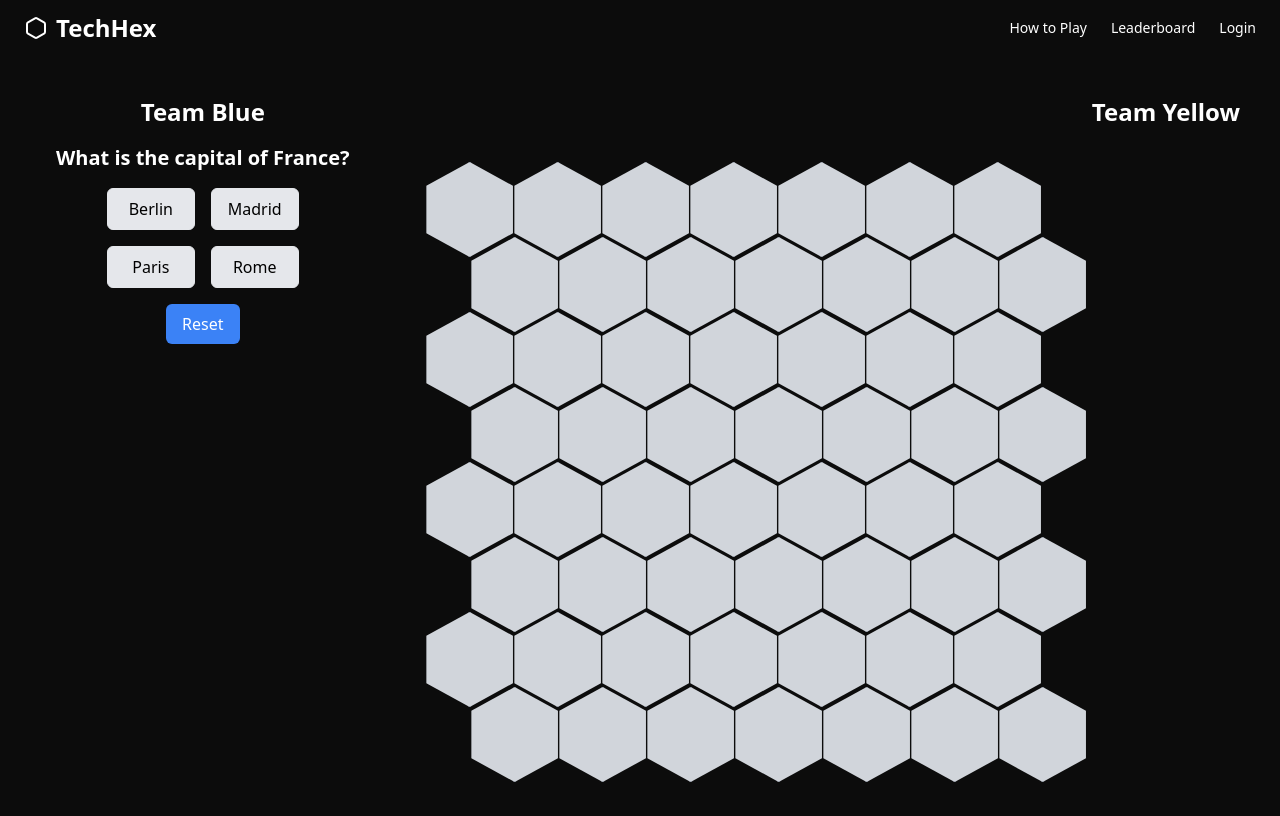
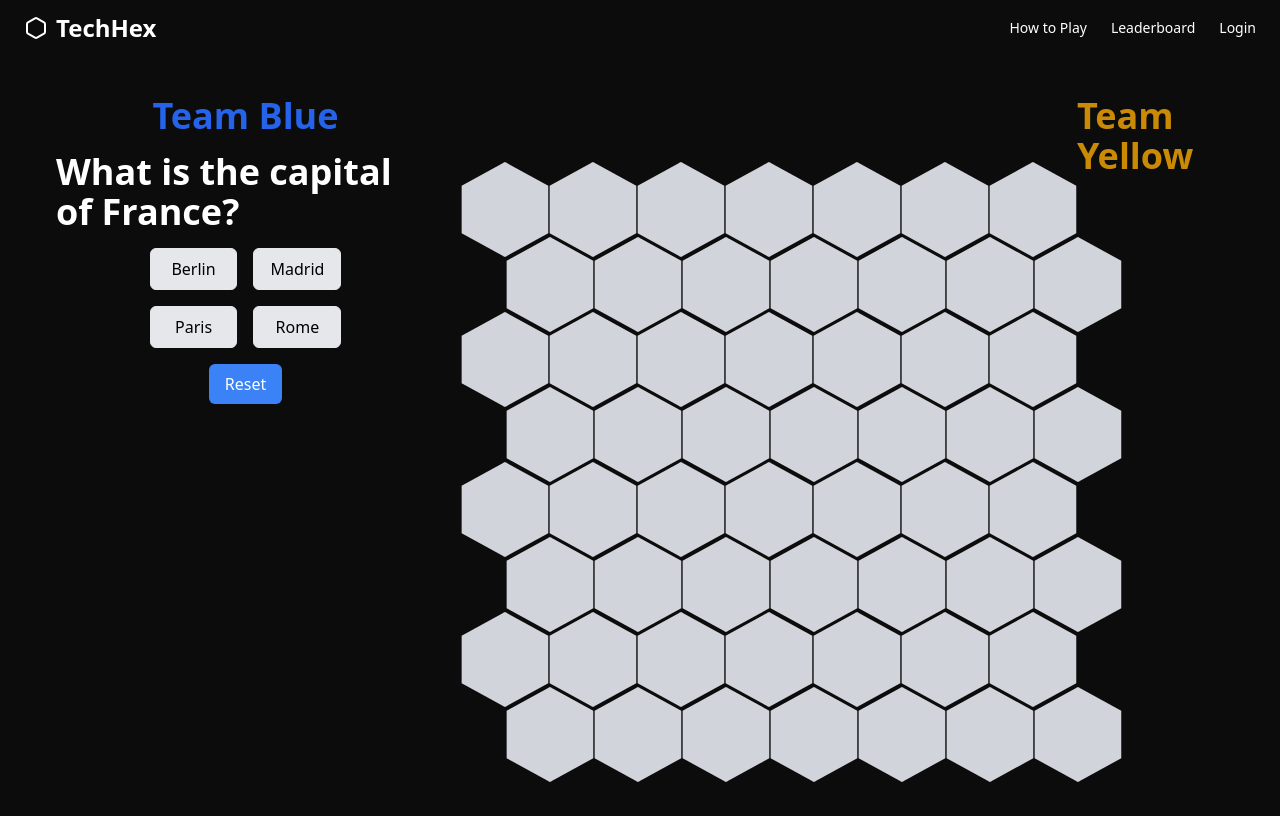
Before and after one commit to aarushicpandey0007/TECH_HEX, a React (Create React App) app: page / in a window 1280 px wide. Both pictures are taken after a click on the button "START PLAYING". Built offline with nearby package versions, Linux system fonts and the light colour scheme.

Commit message:
made the logic of multiplayer mode

```diff
--- a/src/components/custom/QuizComponent/index.tsx
+++ b/src/components/custom/QuizComponent/index.tsx
@@ -25,7 +25,7 @@ const QuizComponent: React.FC<QuizComponentProps> = ({
 }) => {
   return (
     <div className="quiz-container flex flex-col items-center p-4">
-      <h2 className="text-xl font-bold mb-4">{question.text}</h2>
+      <h2 className="text-4xl font-bold mb-4">{question.text}</h2>
       <div className="options grid grid-cols-2 gap-4 mb-4">
         {question.options.map((option, index) => (
           <button
@@ -42,9 +42,10 @@ const QuizComponent: React.FC<QuizComponentProps> = ({
         ))}
       </div>
 
-        <div className='text-green-400 text-xl'>
-         {msg}
-        </div>
+      <div className={msg === "correct!!" ? "text-green-400 text-xl" : msg === "Wrong answer" ? "text-red-600" : "text-blue-600"}>
+  {msg}
+</div>
+
 
       <button
         className="py-2 px-4 bg-blue-500 text-white rounded-md hover:bg-blue-600 transition-colors"
--- a/src/container/QuizConatiner/index.tsx
+++ b/src/container/QuizConatiner/index.tsx
@@ -21,10 +21,7 @@ const QuizContainer = () => {
   const [hexagonColors, setHexagonColors] = useState<HexagonColors>({}); // State to hold colors of hexagons
   const timeoutRef = useRef<NodeJS.Timeout | null>(null); // Use useRef to store timeout ID
   const lastHexagonId = useRef<string | null>(null); // Ref to store the last clicked hexagon ID
-  const [msg,setMsg]=useState<string | null>(null);
-  const [touch, setTouch] = useState<boolean | null>(false);
-
-
+  const [msg, setMsg] = useState<string | null>(null);
 
   const question: Question = {
     text: 'What is the capital of France?',
@@ -34,22 +31,16 @@ const QuizContainer = () => {
 
   const handleOptionClick = (option: string) => {
     setSelectedOption(option); // Update the selected option
-    console.log("Selected option:", option);
-
     const isCorrectOption = option === question.correctAnswer; // Check if the selected option is correct
     setIsCorrect(isCorrectOption);
-    console.log("Is correct option:", isCorrectOption); // Update the correctness state
 
-    // Check if there was a previous hexagon click event
     if (lastHexagonId.current) {
       const hexagonId = lastHexagonId.current; // Get the last clicked hexagon ID
-      console.log('Handle option - Last clicked hexagon ID:', hexagonId);
 
-      // Create a mock event to pass to handleHexClick
       const mockEvent = {
         currentTarget: {
           id: hexagonId,
-          style: {}, // You can initialize any styles you expect to manipulate
+          style: {}, // Initialize any styles you expect to manipulate
         },
       } as React.MouseEvent<HTMLDivElement>;
 
@@ -63,76 +54,78 @@ const QuizContainer = () => {
   const resetQuiz = () => {
     setSelectedOption(null); // Reset the selected option
     setIsCorrect(null); // Reset the correctness state
-
-    startTimer(); // Reset the timer to 5 seconds
-    setMsg("Now your Turn")
+    startTimer(); // Restart the timer for the next question
+    setMsg("Now your Turn");
   };
 
   // Function to handle hexagon clicks
   const handleHexClick = (e: React.MouseEvent<HTMLDivElement>, isCorrectOption: boolean | null) => {
-
-    setMsg("")
+    setMsg("");
     const hexagonId = e.currentTarget.id; // Access the ID of the clicked element
     lastHexagonId.current = hexagonId; // Store the hexagon ID for later reference
-    console.log('Clicked hexagon ID:', hexagonId);
 
-    // Clear existing timeout when an option is clicked
-
-    // Change color based on correctness
     if (isCorrectOption) {
       // Set the color for the clicked hexagon based on the current team
-      setMsg("correct!!")
+      setMsg("correct!!");
       setHexagonColors(prevColors => ({
         ...prevColors,
-        [hexagonId]: currentTeam === 'teamA' ? 'red' : 'yellow',
+        [hexagonId]: currentTeam === 'teamA' ? 'blue' : 'yellow',
       }));
 
-      startTimer();
-    } if(isCorrectOption===false) {
-      setMsg("Now Your Turn")
+      // Clear the timer and restart it when an answer is correct
+      if (timeoutRef.current) {
+        clearTimeout(timeoutRef.current);
+      }
+
+      startTimer(); // Restart timer for the next question
+    } else if (isCorrectOption === false) {
+      // Handle incorrect answer, let the timer run
+      setMsg("Wrong answer");
       setHexagonColors(prevColors => ({
         ...prevColors,
-        [hexagonId]: 'gray', // Example color for incorrect answers
+        [hexagonId]: 'gray', // Color for incorrect answers
       }));
+      if (timeoutRef.current) {
+        clearTimeout(timeoutRef.current);
+      }
+      // Switch to the other team after 2 seconds
+      setTimeout(() => {
         handleWrongAnswer();
+      }, 2000); // 2-second delay before switching the team
     }
 
-
-    // Start a new timer
-    setIsCorrect(null);
-   // Call the function to start the timer
+    setIsCorrect(null); // Reset correctness state
   };
 
   const startTimer = () => {
-    // Clear any existing timer
-    console.log("hii")
+    // Ensure no existing timer is running
     if (timeoutRef.current) {
-
       clearTimeout(timeoutRef.current);
     }
 
+    // Start the timer (for 5 seconds or configured time)
     timeoutRef.current = setTimeout(() => {
-      handleWrongAnswer();
-      console.log("boom")
-    }, timer * 1000); // Set timeout in milliseconds
+      handleWrongAnswer(); // Call handleWrongAnswer when timer expires
+      console.log("Timer expired, switching turn.");
+    }, timer * 1000); // Timer duration in milliseconds
   };
 
   const handleWrongAnswer = () => {
-    setCurrentTeam((prevTeam) => (prevTeam === 'teamA' ? 'teamB' : 'teamA'));
-    resetQuiz(); // Reset quiz after a wrong answer
+    setMsg("Now Your Turn");
+    setCurrentTeam(prevTeam => (prevTeam === 'teamA' ? 'teamB' : 'teamA')); // Switch team
+    resetQuiz(); // Reset quiz for the next round
   };
 
+  useEffect(() => {
+    startTimer(); // Start the timer when the component mounts
 
-  useEffect(() => {
-   startTimer();
     return () => {
-    // Cleanup: Clear the timeout when the component unmounts
+      // Cleanup: clear the timeout when the component unmounts
       if (timeoutRef.current) {
         clearTimeout(timeoutRef.current);
       }
     };
   }, []);
-
 
   return (
     <Hexagon
--- a/src/view/view1/Hexagon.tsx
+++ b/src/view/view1/Hexagon.tsx
@@ -83,7 +83,7 @@ const Hexagon: React.FC<QuizComponentProps> = ({
     return (
         <div className='flex justify-between py-10 px-10'>
             <div>
-                <h1 className='w-full flex flex-col items-center text-2xl font-bold'>Team Blue</h1>
+                <h1 className='w-full flex flex-col items-center text-4xl font-bold text-blue-600'>Team Blue</h1>
                 {currentTeam === 'teamA' ? (
                     <QuizComponent
                         resetQuiz={resetQuiz}
@@ -99,7 +99,7 @@ const Hexagon: React.FC<QuizComponentProps> = ({
                 {renderRows(8, 7)}
             </div>
             <div>
-                <h1 className='w-full flex flex-col items-center text-2xl font-bold'>Team Yellow</h1>
+                <h1 className='w-full flex flex-col items-center text-4xl font-bold text-yellow-600'>Team Yellow</h1>
                 {currentTeam === 'teamB' ? (
                     <QuizComponent
                         resetQuiz={resetQuiz}
```
Lines whose indentation alone changed are shown as unchanged.
